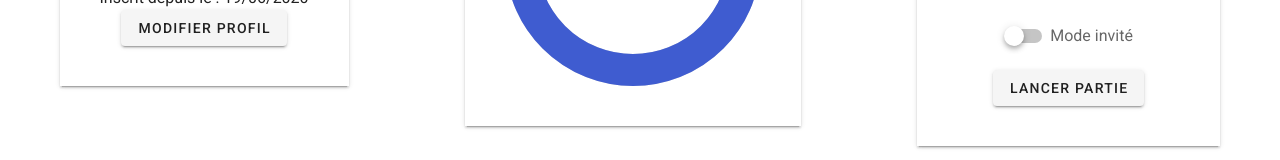
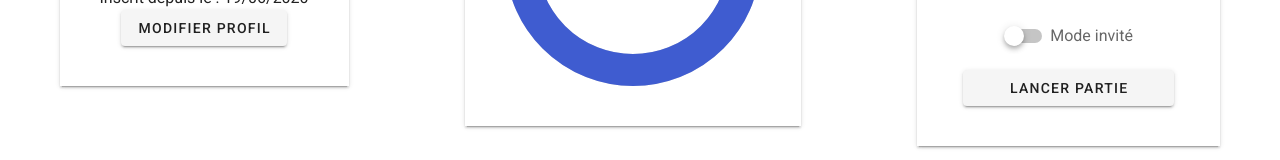
Before and after one commit to hyperdestru/hoa-fight-ws, a Vue app in the folder client/: page /#/dashboard in a window 1280 px wide. Shown: the part 498-658 px from the top of the page. Built offline with nearby package versions, Linux system fonts and the light colour scheme.

Commit message:
Added min width 100% of parent for game launch submit btn.

```diff
--- a/client/src/components/GameLaunchForm.vue
+++ b/client/src/components/GameLaunchForm.vue
@@ -25,7 +25,7 @@
 				:label="$t('messages.guestMode')"
 				v-model="guestMode"
 			></v-switch>
-			<v-btn>
+			<v-btn min-width="100%">
 				{{ $t('messages.gameLaunch') }}
 			</v-btn>
 		</v-form>
```
